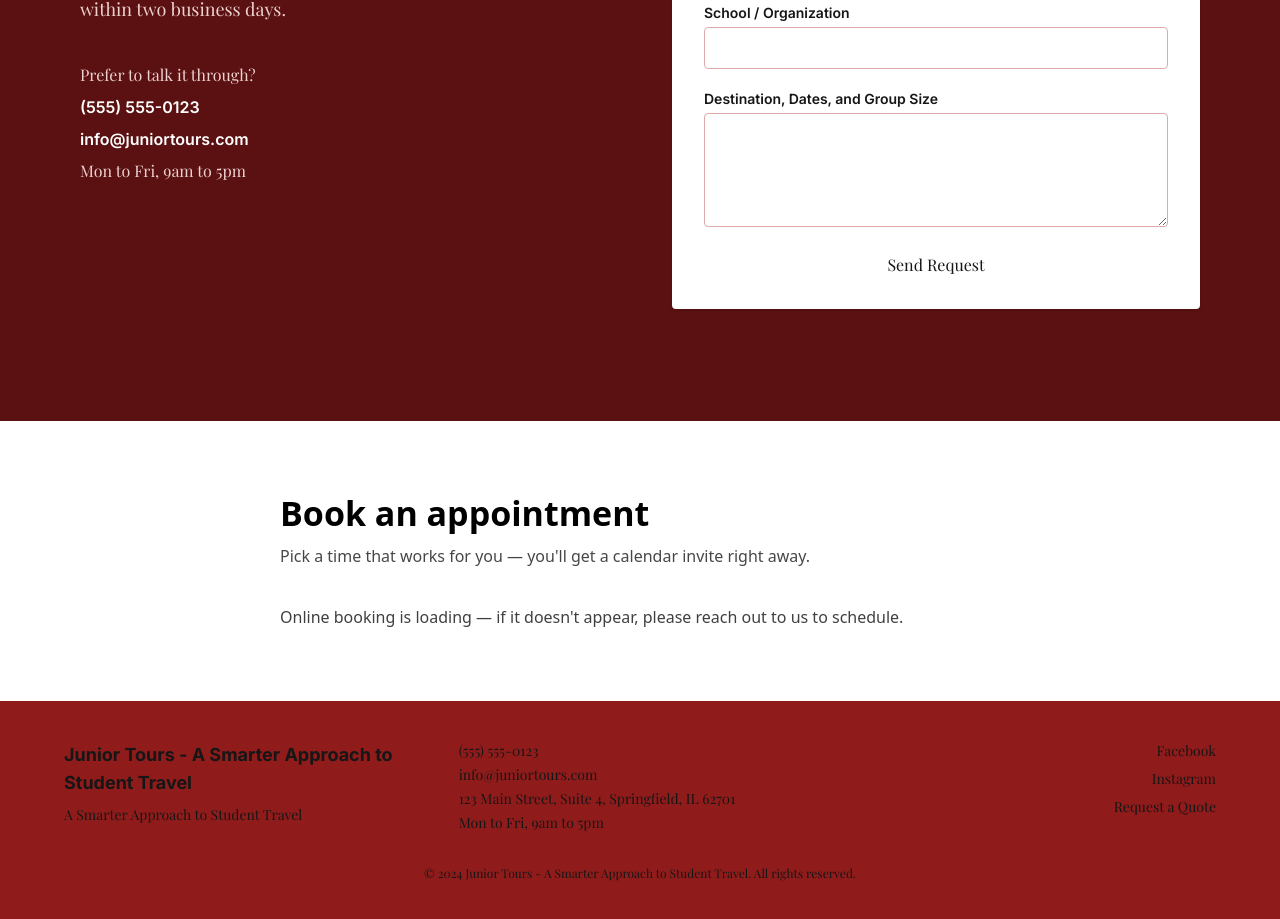
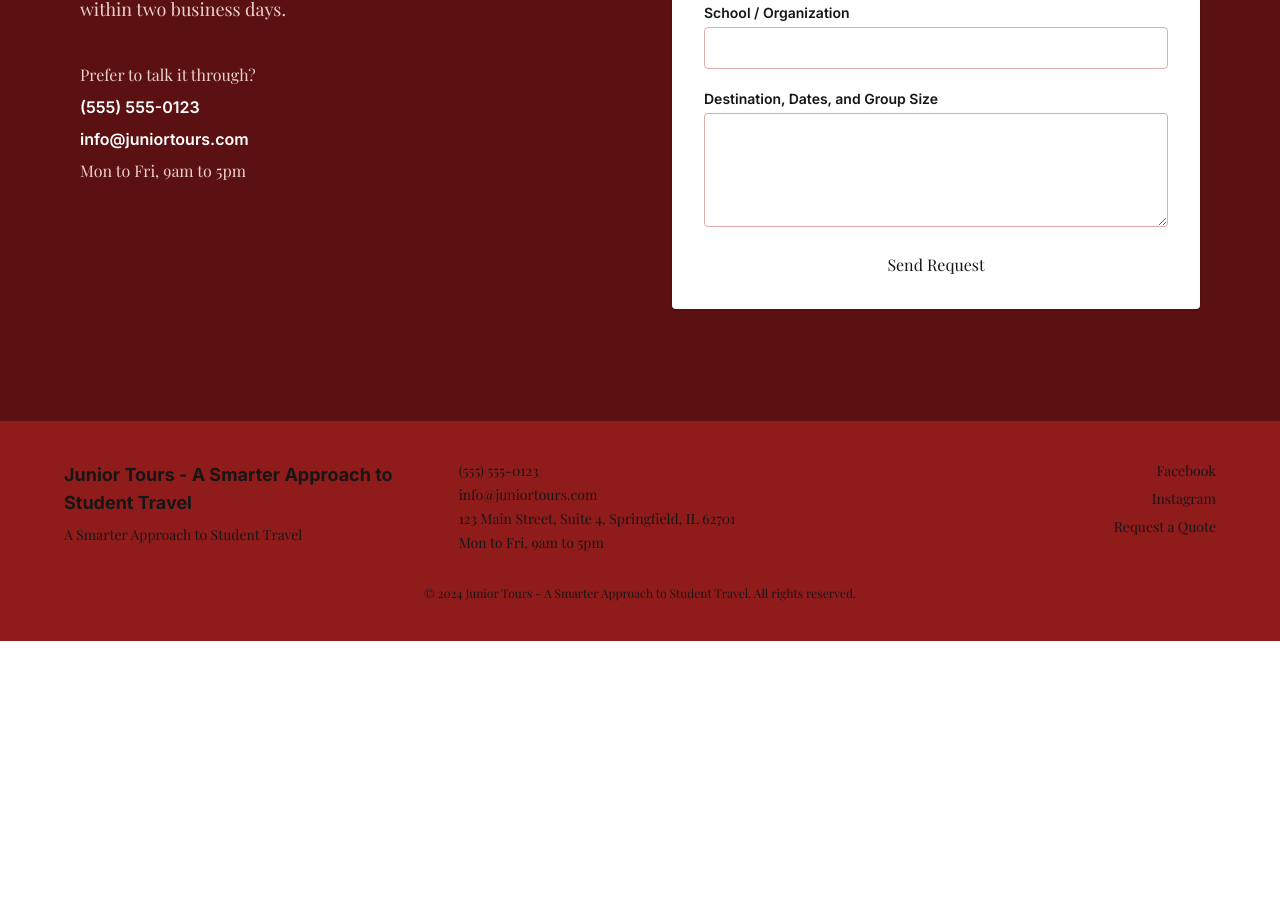
Before and after one commit to Tibly-ai/junior-tours-a-smarter-a-4b98, a plain HTML site: page index.html in a window 1280 px wide. Shown: the part 2585-3504 px from the top of the page. After the commit the page ends 3226 px from the top, so only its background shows below. Drawn offline with nearby package versions, Linux system fonts and the light colour scheme; a script that the page names is missing.

Commit message:
Remove a section via the Tibly widget

```diff
--- a/index.html
+++ b/index.html
@@ -149,9 +149,6 @@
   </div>
 </section>
 <!-- /block:editorial-cta -->
-<!-- block:booking -->
-<section data-block="" style="padding:72px 24px;font-family:inherit;color:inherit"><div style="max-width:720px;margin:0 auto"><h2 style="font-size:clamp(26px,3.5vw,34px);font-weight:700;line-height:1.2;margin:0 0 10px">Book an appointment</h2><p style="margin:0 0 36px;opacity:0.72;font-size:16px;line-height:1.6">Pick a time that works for you — you&#39;ll get a calendar invite right away.</p><div data-tibly-booking=""><p style="opacity:0.75">Online booking is loading — if it doesn&#39;t appear, please reach out to us to schedule.</p></div></div></section>
-<!-- /block:booking -->
 <!-- block:footer -->
 <footer class="bg-brand-600 text-ink font-body px-4 py-10">
   <div class="max-w-6xl mx-auto grid gap-8 sm:grid-cols-3">
```
